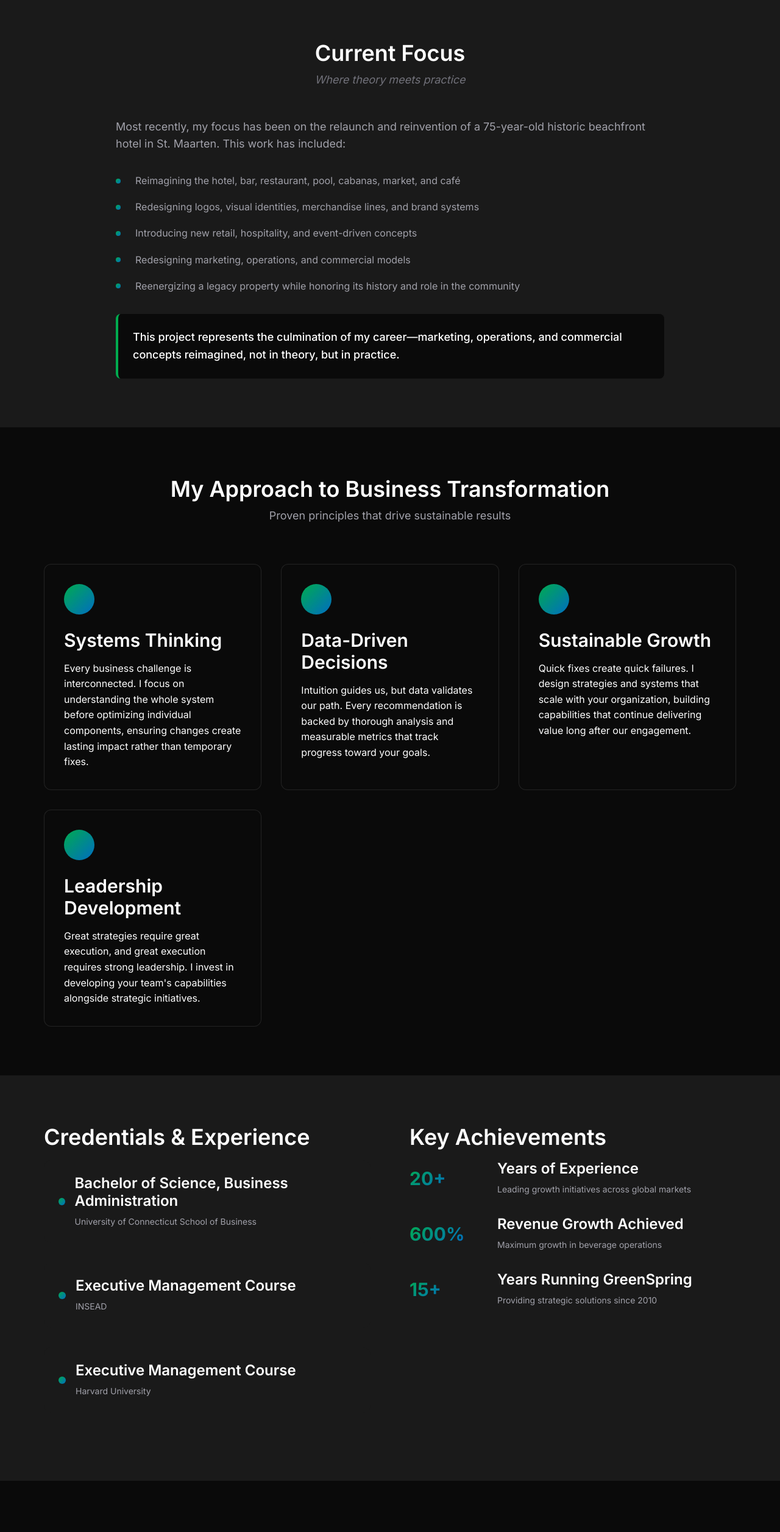
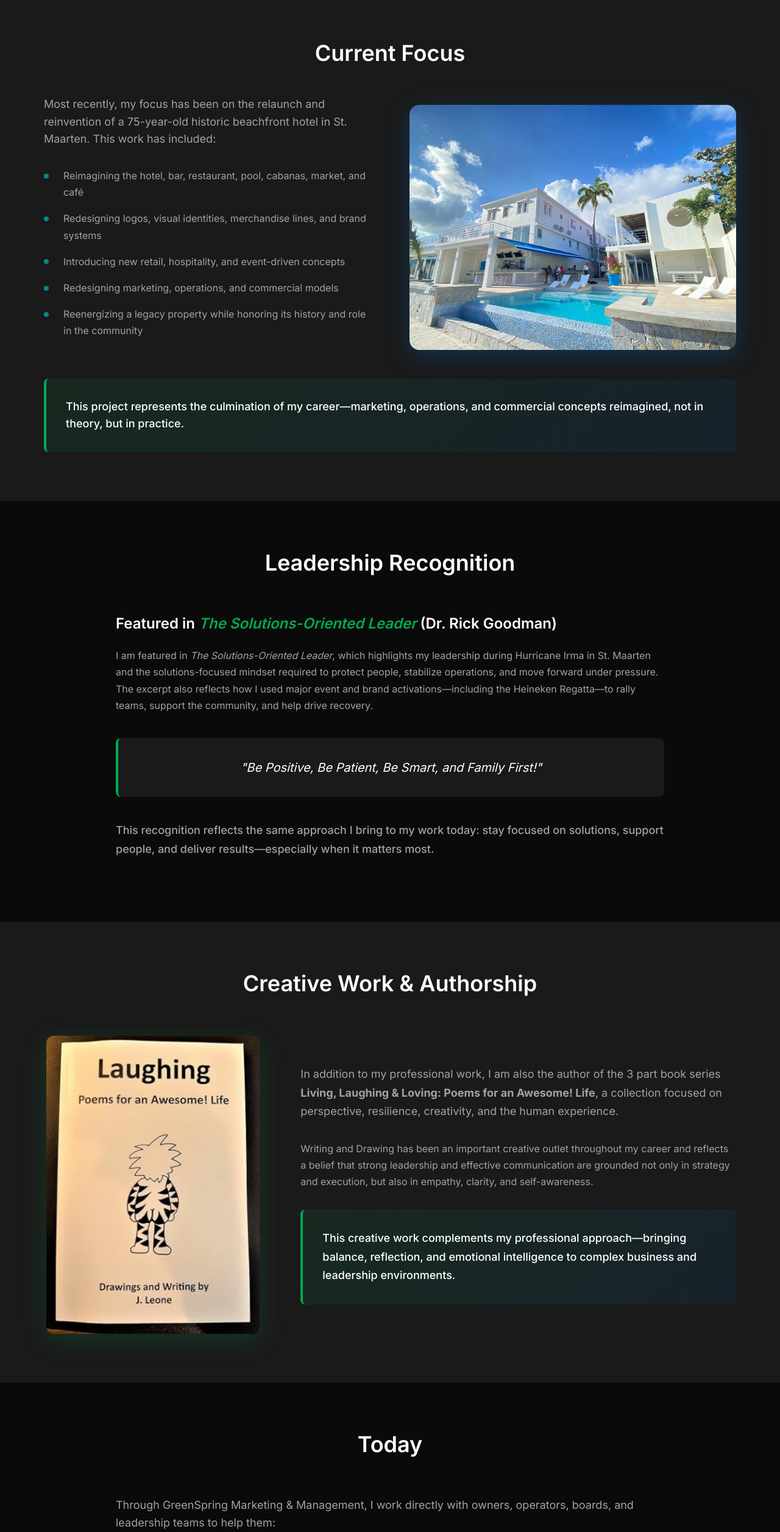
Before and after one commit to JacksonLeone/greenspring-website, a Next.js app: page /about in a window 1280 px wide. Shown: the part 1701-4214 px from the top of the page at 61% size. Built offline with nearby package versions, Linux system fonts and the light colour scheme.

Commit message:
Filled about page

```diff
--- a/src/pages/about.tsx
+++ b/src/pages/about.tsx
@@ -104,9 +104,9 @@ export default function About() {
           <div className="focus-content">
             <div className="focus-header">
               <h2>Current Focus</h2>
-              <p className="section-subtitle">Where theory meets practice</p>
             </div>
-            <div className="focus-body">
+            <div className="focus-grid">
+              <div className="focus-text">
                 <p className="lead">Most recently, my focus has been on the relaunch and reinvention of a 75-year-old historic beachfront hotel in St. Maarten. This work has included:</p>
 
                 <ul className="focus-list">
@@ -117,150 +117,80 @@ export default function About() {
                   <li>Reenergizing a legacy property while honoring its history and role in the community</li>
                 </ul>
 
-              <p className="focus-closing">This project represents the culmination of my career—marketing, operations, and commercial concepts reimagined, not in theory, but in practice.</p>
+              </div>
+              <div className="focus-image">
+                <img src={getImagePath('images/seaview-hotel-pool.jpg')} alt="Seaview Hotel - Historic Beachfront Property Transformation" className="hotel-image" />
+              </div>
+            </div>
+            <div className="focus-highlight">
+              <p>This project represents the culmination of my career—marketing, operations, and commercial concepts reimagined, not in theory, but in practice.</p>
             </div>
           </div>
         </div>
       </section>
 
-      {/* Philosophy Section */}
+      {/* Leadership Recognition Section */}
       <section className="philosophy">
         <div className="container">
           <div className="section-header">
-            <h2>My Approach to Business Transformation</h2>
-            <p>Proven principles that drive sustainable results</p>
+            <h2>Leadership Recognition</h2>
           </div>
-          <div className="philosophy-grid">
-            <div className="philosophy-item">
-              <div className="philosophy-icon">
-                <div className="icon-circle gradient-bg"></div>
-              </div>
-              <h3>Systems Thinking</h3>
-              <p>Every business challenge is interconnected. I focus on understanding the whole system before optimizing individual components, ensuring changes create lasting impact rather than temporary fixes.</p>
-            </div>
-            <div className="philosophy-item">
-              <div className="philosophy-icon">
-                <div className="icon-circle gradient-bg"></div>
-              </div>
-              <h3>Data-Driven Decisions</h3>
-              <p>Intuition guides us, but data validates our path. Every recommendation is backed by thorough analysis and measurable metrics that track progress toward your goals.</p>
-            </div>
-            <div className="philosophy-item">
-              <div className="philosophy-icon">
-                <div className="icon-circle gradient-bg"></div>
-              </div>
-              <h3>Sustainable Growth</h3>
-              <p>Quick fixes create quick failures. I design strategies and systems that scale with your organization, building capabilities that continue delivering value long after our engagement.</p>
-            </div>
-            <div className="philosophy-item">
-              <div className="philosophy-icon">
-                <div className="icon-circle gradient-bg"></div>
-              </div>
-              <h3>Leadership Development</h3>
-              <p>Great strategies require great execution, and great execution requires strong leadership. I invest in developing your team's capabilities alongside strategic initiatives.</p>
+          <div className="recognition-content">
+            <div className="recognition-feature">
+              <h3>Featured in <em>The Solutions-Oriented Leader</em> (Dr. Rick Goodman)</h3>
+              <p>I am featured in <em>The Solutions-Oriented Leader</em>, which highlights my leadership during Hurricane Irma in St. Maarten and the solutions-focused mindset required to protect people, stabilize operations, and move forward under pressure. The excerpt also reflects how I used major event and brand activations—including the Heineken Regatta—to rally teams, support the community, and help drive recovery.</p>
+
+              <blockquote className="leadership-quote">
+                "Be Positive, Be Patient, Be Smart, and Family First!"
+              </blockquote>
+
+              <p className="recognition-closing">This recognition reflects the same approach I bring to my work today: stay focused on solutions, support people, and deliver results—especially when it matters most.</p>
             </div>
           </div>
         </div>
       </section>
 
-      {/* Credentials Section */}
+      {/* Creative Work Section */}
       <section className="credentials-section">
         <div className="container">
-          <div className="credentials-grid">
-            <div className="credentials-content">
-              <h2>Credentials & Experience</h2>
-              <div className="credential-list">
-                <div className="credential-item-large">
-                  <div className="credential-icon">
-                    <div className="icon-circle gradient-bg"></div>
+          <div className="section-header">
+            <h2>Creative Work & Authorship</h2>
           </div>
-                  <div className="credential-details">
-                    <h4>Bachelor of Science, Business Administration</h4>
-                    <p>University of Connecticut School of Business</p>
+          <div className="creative-grid">
+            <div className="creative-image">
+              <img src={getImagePath('images/laughing-book-cover.jpg')} alt="Laughing - Poems for an Awesome! Life by J. Leone" className="book-cover-image" />
             </div>
-                </div>
-                <div className="credential-item-large">
-                  <div className="credential-icon">
-                    <div className="icon-circle gradient-bg"></div>
-                  </div>
-                  <div className="credential-details">
-                    <h4>Executive Management Course</h4>
-                    <p>INSEAD</p>
-                  </div>
-                </div>
-                <div className="credential-item-large">
-                  <div className="credential-icon">
-                    <div className="icon-circle gradient-bg"></div>
-                  </div>
-                  <div className="credential-details">
-                    <h4>Executive Management Course</h4>
-                    <p>Harvard University</p>
-                  </div>
-                </div>
-              </div>
-            </div>
-            <div className="experience-content">
-              <h2>Key Achievements</h2>
-              <div className="achievement-list">
-                <div className="achievement-item">
-                  <div className="achievement-number">
-                    <span className="gradient-text">20+</span>
-                  </div>
-                  <div className="achievement-text">
-                    <h4>Years of Experience</h4>
-                    <p>Leading growth initiatives across global markets</p>
-                  </div>
-                </div>
-                <div className="achievement-item">
-                  <div className="achievement-number">
-                    <span className="gradient-text">600%</span>
-                  </div>
-                  <div className="achievement-text">
-                    <h4>Revenue Growth Achieved</h4>
-                    <p>Maximum growth in beverage operations</p>
-                  </div>
-                </div>
-                <div className="achievement-item">
-                  <div className="achievement-number">
-                    <span className="gradient-text">15+</span>
-                  </div>
-                  <div className="achievement-text">
-                    <h4>Years Running GreenSpring</h4>
-                    <p>Providing strategic solutions since 2010</p>
-                  </div>
-                </div>
+            <div className="creative-text">
+              <p className="lead">In addition to my professional work, I am also the author of the 3 part book series <strong>Living, Laughing & Loving: Poems for an Awesome! Life</strong>, a collection focused on perspective, resilience, creativity, and the human experience.</p>
+
+              <p>Writing and Drawing has been an important creative outlet throughout my career and reflects a belief that strong leadership and effective communication are grounded not only in strategy and execution, but also in empathy, clarity, and self-awareness.</p>
+
+              <div className="creative-highlight">
+                <p>This creative work complements my professional approach—bringing balance, reflection, and emotional intelligence to complex business and leadership environments.</p>
               </div>
             </div>
           </div>
         </div>
       </section>
 
-      {/* Mission Section */}
+      {/* Today Section */}
       <section className="mission">
         <div className="container">
-          <div className="mission-content">
-            <div className="mission-text">
-              <h2>The GreenSpring Mission</h2>
-              <p className="lead">To empower visionary leaders with the strategic insights, operational excellence, and growth systems needed to build sustainable, impactful organizations—drawing from proven experience across global markets and diverse industries.</p>
-              <p>Having led initiatives from launching craft breweries to managing commercial strategy for international brands, I understand that every business has unique potential for transformation. My role is to unlock that potential through hands-on partnership, proven methodologies, and strategic thinking that delivers measurable results.</p>
-              <div className="mission-values">
-                <div className="value-item">
-                  <strong>Integrity:</strong> Honest assessments and transparent communication
+          <div className="section-header">
+            <h2>Today</h2>
           </div>
-                <div className="value-item">
-                  <strong>Excellence:</strong> Delivering exceptional results through rigorous standards
-                </div>
-                <div className="value-item">
-                  <strong>Partnership:</strong> Working alongside you, not just for you
-                </div>
-                <div className="value-item">
-                  <strong>Innovation:</strong> Bringing fresh perspectives to complex challenges
-                </div>
-              </div>
-            </div>
-            <div className="mission-visual">
-              <img src={getImagePath('images/seaview-linkedin-banner.jpeg')} alt="Professional workspace" className="mission-image" />
-            </div>
+          <div className="today-content">
+            <p className="lead">Through GreenSpring Marketing & Management, I work directly with owners, operators, boards, and leadership teams to help them:</p>
+
+            <ul className="today-list">
+              <li>Launch or relaunch businesses</li>
+              <li>Reimagine brands, visual identities, and merchandise programs</li>
+              <li>Improve operations and profitability</li>
+              <li>Align marketing with execution</li>
+              <li>Turn ideas into sustainable commercial results</li>
+            </ul>
+
+            <p className="today-closing">Whether working with small businesses or global organizations, my approach remains the same: hands-on, practical, and grounded in real operating experience.</p>
           </div>
         </div>
       </section>
--- a/src/styles/main.css
+++ b/src/styles/main.css
@@ -759,8 +759,7 @@ h4 { font-size: var(--font-size-2xl); }
 }
 
 .focus-content {
-    max-width: 900px;
-    margin: 0 auto;
+    max-width: 100%;
 }
 
 .focus-header {
@@ -778,7 +777,14 @@ h4 { font-size: var(--font-size-2xl); }
     font-style: italic;
 }
 
-.focus-body .lead {
+.focus-grid {
+    display: grid;
+    grid-template-columns: 1fr 1fr;
+    gap: 4rem;
+    align-items: center;
+}
+
+.focus-text .lead {
     margin-bottom: 2rem;
     font-size: var(--font-size-lg);
 }
@@ -808,6 +814,69 @@ h4 { font-size: var(--font-size-2xl); }
     border-radius: 50%;
 }
 
+.focus-highlight {
+    margin-top: 2rem;
+    padding: 2rem;
+    background: linear-gradient(135deg, rgba(0, 171, 79, 0.1), rgba(1, 109, 194, 0.1));
+    border-left: 4px solid var(--primary-green);
+    border-radius: var(--border-radius-small);
+}
+
+.focus-highlight p {
+    font-size: var(--font-size-lg);
+    color: var(--text-primary);
+    font-weight: 500;
+    margin: 0;
+}
+
+.focus-image {
+    display: flex;
+    justify-content: center;
+    align-items: center;
+}
+
+.hotel-image {
+    width: 100%;
+    border-radius: 16px;
+    box-shadow: 0 10px 40px rgba(1, 109, 194, 0.3);
+    transition: transform 0.3s ease, box-shadow 0.3s ease;
+}
+
+.hotel-image:hover {
+    transform: scale(1.02);
+    box-shadow: 0 15px 50px rgba(1, 109, 194, 0.4);
+}
+
+.focus-body .lead {
+    margin-bottom: 2rem;
+    font-size: var(--font-size-lg);
+}
+
+.focus-list {
+    list-style: none;
+    margin: 2rem 0;
+    padding: 0;
+}
+
+.focus-list li {
+    padding-left: 2rem;
+    margin-bottom: 1rem;
+    position: relative;
+    color: var(--text-secondary);
+    line-height: 1.7;
+}
+
+.focus-list li::before {
+    content: '';
+    position: absolute;
+    left: 0;
+    top: 0.6rem;
+    width: 8px;
+    height: 8px;
+    background: var(--gradient-primary);
+    border-radius: 50%;
+}
+
 .focus-closing {
     margin-top: 2rem;
     font-size: var(--font-size-lg);
@@ -824,6 +893,46 @@ h4 { font-size: var(--font-size-2xl); }
     background: var(--dark-bg);
 }
 
+.recognition-content {
+    max-width: 900px;
+    margin: 0 auto;
+}
+
+.recognition-feature h3 {
+    color: var(--text-primary);
+    margin-bottom: 1.5rem;
+    font-size: var(--font-size-2xl);
+}
+
+.recognition-feature h3 em {
+    color: var(--primary-green);
+    font-style: italic;
+}
+
+.recognition-feature p {
+    color: var(--text-secondary);
+    line-height: 1.7;
+    margin-bottom: 1.5rem;
+}
+
+.leadership-quote {
+    margin: 2.5rem 0;
+    padding: 2rem;
+    background: var(--dark-secondary);
+    border-left: 4px solid var(--primary-green);
+    border-radius: var(--border-radius-small);
+    font-size: var(--font-size-xl);
+    font-style: italic;
+    color: var(--text-primary);
+    text-align: center;
+}
+
+.recognition-closing {
+    font-size: var(--font-size-lg);
+    color: var(--text-primary);
+    font-weight: 500;
+}
+
 .philosophy-grid {
     display: grid;
     grid-template-columns: repeat(auto-fit, minmax(300px, 1fr));
@@ -848,6 +957,86 @@ h4 { font-size: var(--font-size-2xl); }
     background: var(--dark-secondary);
 }
 
+.creative-grid {
+    display: grid;
+    grid-template-columns: 1fr 2fr;
+    gap: 4rem;
+    align-items: center;
+}
+
+.creative-image {
+    display: flex;
+    justify-content: center;
+}
+
+.book-cover-image {
+    width: 100%;
+    max-width: 350px;
+    border-radius: 12px;
+    box-shadow: 0 10px 40px rgba(0, 171, 79, 0.2);
+    transition: transform 0.3s ease, box-shadow 0.3s ease;
+}
+
+.book-cover-image:hover {
+    transform: translateY(-8px);
+    box-shadow: 0 15px 50px rgba(0, 171, 79, 0.3);
+}
+
+.creative-text .lead {
+    font-size: var(--font-size-lg);
+    color: var(--text-secondary);
+    margin-bottom: 2rem;
+}
+
+.creative-text p {
+    color: var(--text-secondary);
+    line-height: 1.7;
+    margin-bottom: 1.5rem;
+}
+
+.creative-highlight {
+    margin-top: 2rem;
+    padding: 2rem;
+    background: linear-gradient(135deg, rgba(0, 171, 79, 0.1), rgba(1, 109, 194, 0.1));
+    border-left: 4px solid var(--primary-green);
+    border-radius: var(--border-radius-small);
+}
+
+.creative-highlight p {
+    font-size: var(--font-size-lg);
+    color: var(--text-primary);
+    font-weight: 500;
+    margin: 0;
+}
+
+.creative-content {
+    max-width: 900px;
+    margin: 0 auto;
+}
+
+.creative-content .lead {
+    font-size: var(--font-size-lg);
+    color: var(--text-secondary);
+    margin-bottom: 2rem;
+}
+
+.creative-content p {
+    color: var(--text-secondary);
+    line-height: 1.7;
+    margin-bottom: 1.5rem;
+}
+
+.creative-closing {
+    margin-top: 2rem;
+    font-size: var(--font-size-lg);
+    color: var(--text-primary);
+    font-weight: 500;
+    padding: 1.5rem;
+    background: var(--dark-bg);
+    border-left: 4px solid var(--primary-green);
+    border-radius: var(--border-radius-small);
+}
+
 .credentials-grid {
     display: grid;
     grid-template-columns: 1fr 1fr;
@@ -900,6 +1089,54 @@ h4 { font-size: var(--font-size-2xl); }
 .mission {
     padding: var(--section-padding);
     background: var(--dark-bg);
+}
+
+.today-content {
+    max-width: 900px;
+    margin: 0 auto;
+}
+
+.today-content .lead {
+    font-size: var(--font-size-lg);
+    color: var(--text-secondary);
+    margin-bottom: 2rem;
+}
+
+.today-list {
+    list-style: none;
+    margin: 2rem 0;
+    padding: 0;
+}
+
+.today-list li {
+    padding-left: 2rem;
+    margin-bottom: 1rem;
+    position: relative;
+    color: var(--text-secondary);
+    line-height: 1.7;
+    font-size: var(--font-size-lg);
+}
+
+.today-list li::before {
+    content: '';
+    position: absolute;
+    left: 0;
+    top: 0.6rem;
+    width: 8px;
+    height: 8px;
+    background: var(--gradient-primary);
+    border-radius: 50%;
+}
+
+.today-closing {
+    margin-top: 2rem;
+    font-size: var(--font-size-lg);
+    color: var(--text-primary);
+    font-weight: 500;
+    padding: 1.5rem;
+    background: var(--dark-secondary);
+    border-left: 4px solid var(--primary-green);
+    border-radius: var(--border-radius-small);
 }
 
 .mission-content {
@@ -1702,12 +1939,23 @@ h4 { font-size: var(--font-size-2xl); }
     }
 
     .story-grid,
+    .focus-grid,
+    .creative-grid,
     .credentials-grid,
     .mission-content {
         grid-template-columns: 1fr;
         text-align: center;
     }
 
+    .book-cover-image {
+        max-width: 280px;
+    }
+
+    .hotel-image {
+        max-width: 100%;
+        margin-top: 2rem;
+    }
+
     .career-timeline {
         margin-left: 0;
     }
```
Also changed, not shown: public/images/laughing-book-cover.jpg (added), public/images/seaview-hotel-pool.jpg (added). Lines whose indentation alone changed are shown as unchanged.
